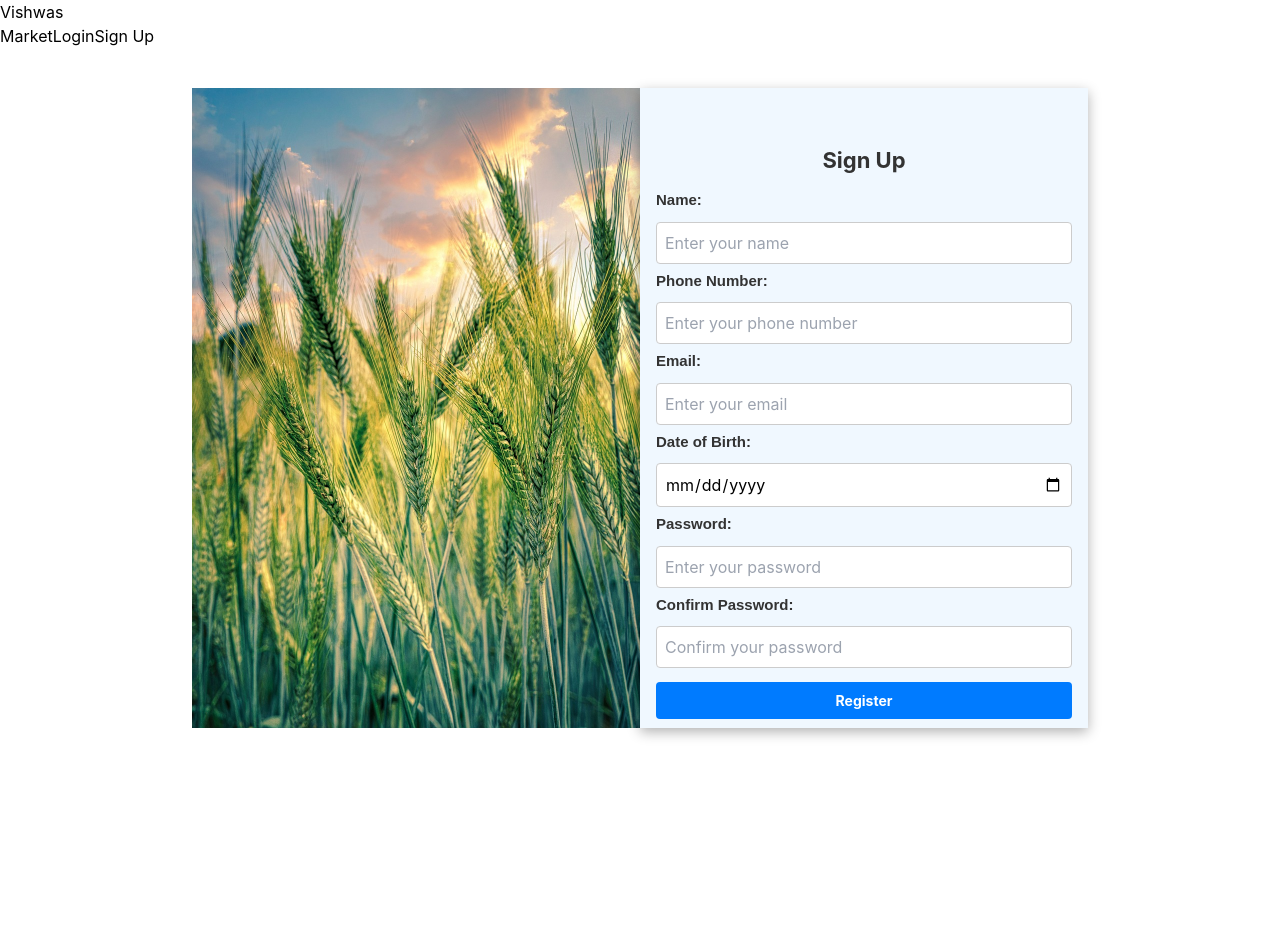
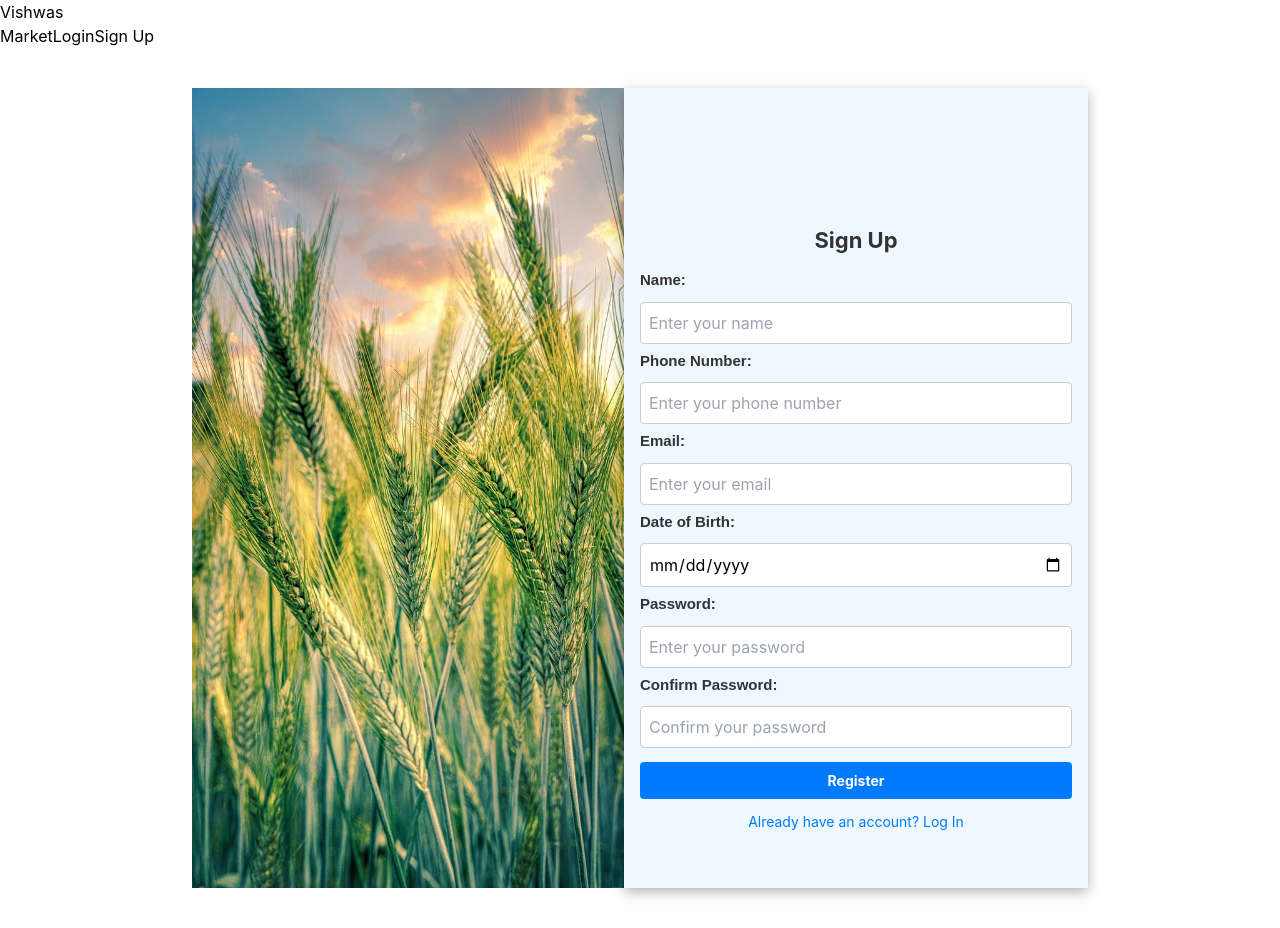
Before and after one commit to vigneshwaranbalamurugan/VISHWAS, a React (Vite) app in the folder vishwas/: page /signup in a window 1280 px wide. Before the commit the page ends 800 px from the top, so only its background shows below. Built offline with nearby package versions, Linux system fonts and the light colour scheme.

Commit message:
Update signup.css

```diff
--- a/vishwas/src/pages/signup/signup.css
+++ b/vishwas/src/pages/signup/signup.css
@@ -1,7 +1,7 @@
 /* Container for the entire signup section */
 .signup-section {
   display: flex; /* Use Flexbox for side-by-side layout */
-  height: 80vh; /* Adjust height as needed */
+  height: 100vh; /* Adjust height as needed */
   width: 70vw; /* Increased width for a slightly larger container */
   margin: auto; /* Centers the section horizontally */
   margin-top: 5vh;
@@ -17,7 +17,7 @@
   background-position: center;
   background-repeat: no-repeat;
   height: 100%; /* Full height of the section */
-  min-width: 50%; /* Ensures image is visible */
+  min-width: 30%; /* Ensures image is visible */
 }
 
 /* Right side signup form container */
```
